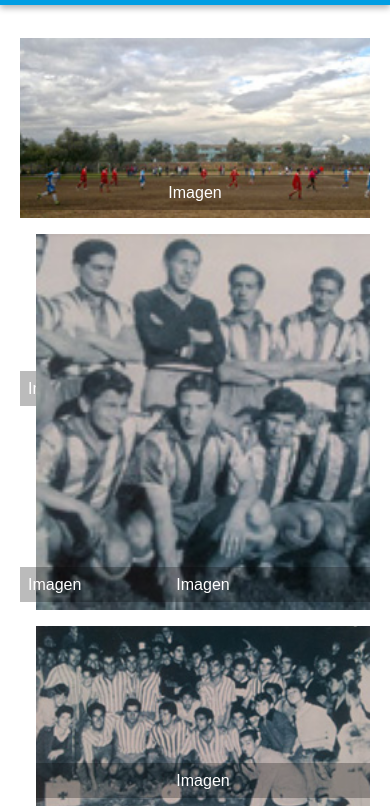
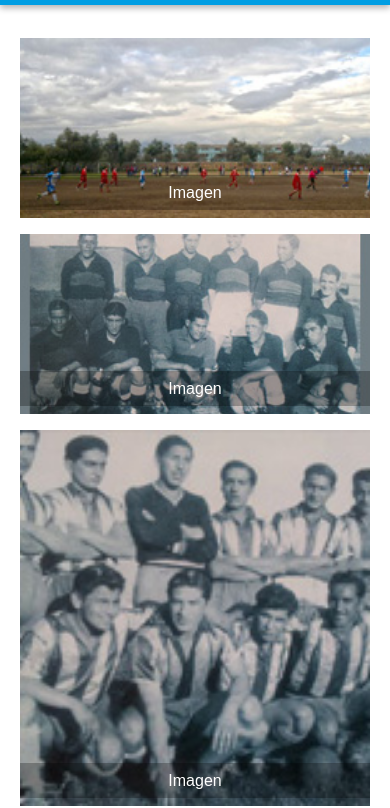
Before and after one commit to Afrias18/desarrollo-web-73315, a website: page pages/galeria.html in a window 390 px wide. Shown: the part 72-880 px from the top of the page. Drawn offline with nearby package versions, Linux system fonts and the light colour scheme; a web font is replaced by a local one.

Commit message:
correccion quieries

```diff
--- a/scss/base/_queries.scss
+++ b/scss/base/_queries.scss
@@ -123,8 +123,7 @@
 }
 
 .grid-item{
-    grid-column: span 1;
-    grid-row: span 1;
+    grid-column: 1/span 2;
 }
 
 .historia{
@@ -312,9 +311,6 @@
     padding: 15px 30px;
 }
 
-.grid-galeria{
-    grid-template-columns: 1fr;
-}
 
 
 }
--- a/scss/components/_main.scss
+++ b/scss/components/_main.scss
@@ -7,7 +7,7 @@
     align-items: center;
     text-align: center;
     height: 90vh;
-    margin-top: 30px;
+    margin-top: 50px;
     background-image: url(../img/sportivo-barracas-fc.jpg);
     background-size: cover;
     background-repeat: no-repeat;
```
Also changed, not shown: css/Etilo-Sportivo.css, 1 other file.
